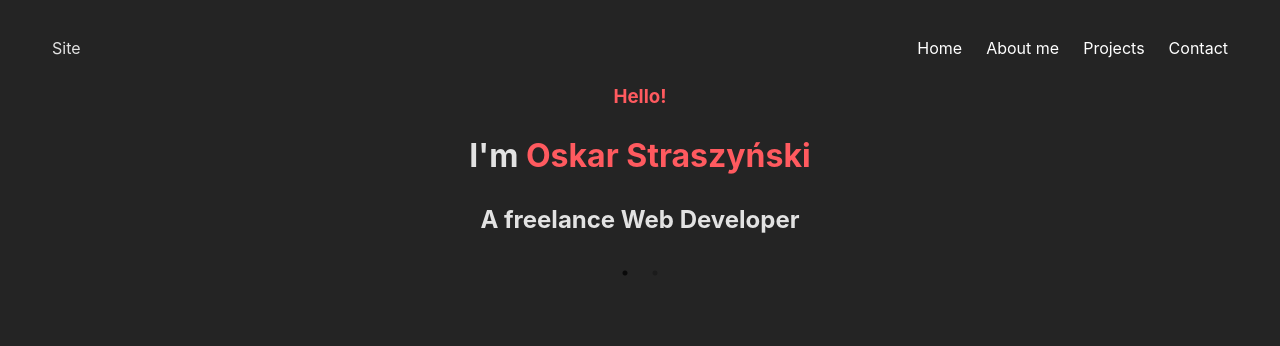
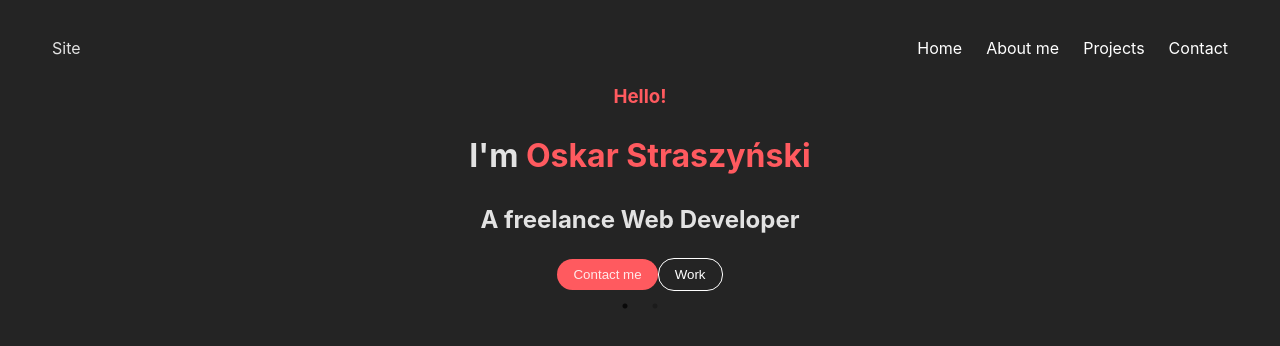
Before and after one commit to slothmast3r/personal-website, a React (Vite) app: page / in a window 1280 px wide. Shown: the top 346 px of the page. Built offline with nearby package versions, Linux system fonts and the light colour scheme.

Commit message:
buttons xd

```diff
--- a/src/App.scss
+++ b/src/App.scss
@@ -13,3 +13,42 @@ body{
 *{
   box-sizing: border-box;
 }
+
+.primary-button{
+  background-color: var(--accent-color);
+  color: var(--primary-color);
+
+  border: none;
+  padding: 0.5rem 1.0rem;
+  text-align: center;
+  text-decoration: none;
+  display: inline-block;
+  // margin: 4px 2px;
+  cursor: pointer;
+  border-radius: 1rem;
+
+  &:active{
+    background-color: var(--secondary-color);
+    color: var(--primary-color);
+
+  }
+
+}
+.secondary-button{
+  background-color: var(--primary-color);
+  color: var(--secondary-color);
+
+  border: 1px solid var(--secondary-color);
+  padding: 0.5rem 1.0rem;
+  text-align: center;
+  text-decoration: none;
+  display: inline-block;
+  cursor: pointer;
+  border-radius: 1rem;
+  &:active{
+    background-color: var(--secondary-color);
+    color: var(--primary-color);
+
+  }
+
+}
--- a/src/assets/components/Introduction/Introduction.tsx
+++ b/src/assets/components/Introduction/Introduction.tsx
@@ -19,6 +19,8 @@ export default function Introduction(){
         <h3 className="accent">Hello!</h3>
         <h1>I'm <span className="accent">Oskar Straszyński</span></h1>
         <h2>A freelance Web Developer</h2>
+        <button className="primary-button">Contact me</button>
+        <button className="secondary-button"> Work </button>
         </div>
       </div>
       <div>
```
Also changed, not shown: 1 other file (tests, documents, lock files or other folders).
